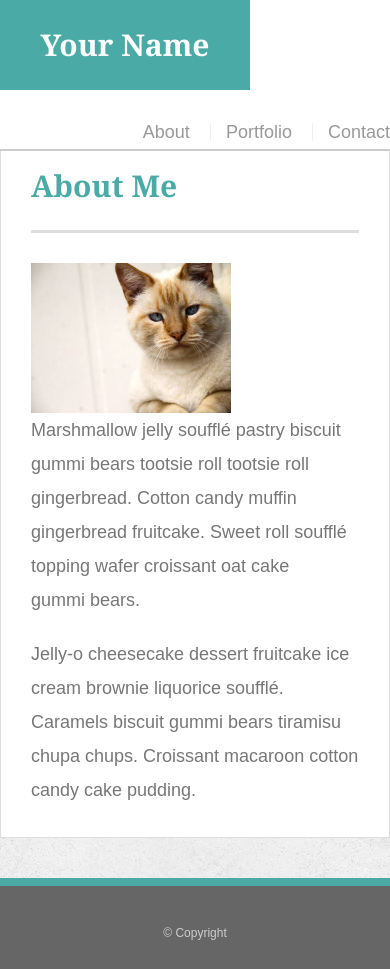
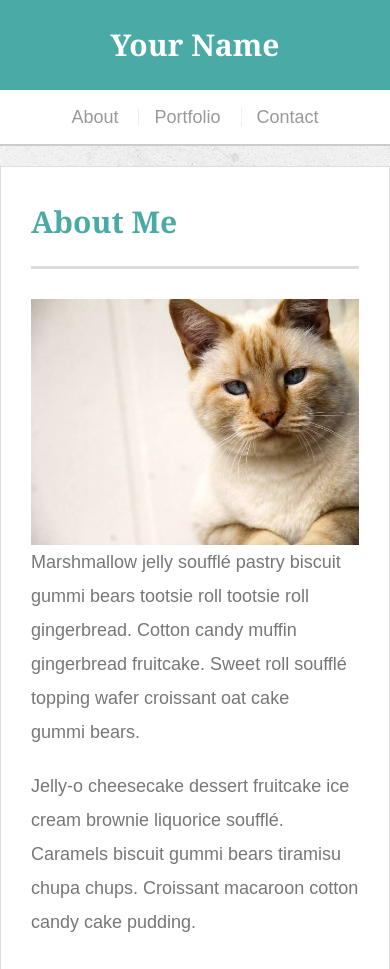
Before and after one commit to eawhite00/Responsive-Portfolio, a plain HTML site: page index.html in a window 390 px wide. Shown: the top 969 px of the page. Drawn offline with Linux system fonts and the light colour scheme.

Commit message:
Added responsive design for the index page

```diff
--- a/assets/css/style.css
+++ b/assets/css/style.css
@@ -386,13 +386,60 @@ input[type=submit] {
 }
 
 @media screen and (max-width: 980px) {
+  nav {
+    margin-right: 10px;
+  }
+
+  #logo {
+    margin-left: 15px;
+  }
+
+  .main-section {
+    margin-left: 15px;
+  }
 
 }
 
 @media screen and (max-width: 768px) {
 
+  main {
+    overflow: auto;
+  }
+
+  .main-section {
+    margin-left: 0px;
+    max-width: 100%;
+  }
+
+  .auth-image {
+    width: 50%;
+  }
+
 }
 
 @media screen and (max-width: 640px) {
+  #masthead {
+    position: static;
+    margin-bottom: 20px;
+  }
+
+  main.container {
+    padding-top: 0;
+  }
+
+  nav {
+    width: 100%;
+    text-align: center;
+    margin: 10px 0px 10px 0px;
+  }
+
+  #logo {
+    width: 100%;
+    margin-left: 0px;
+  }
+
+  .auth-image {
+    width: 100%;
+  }
 
 }
```
